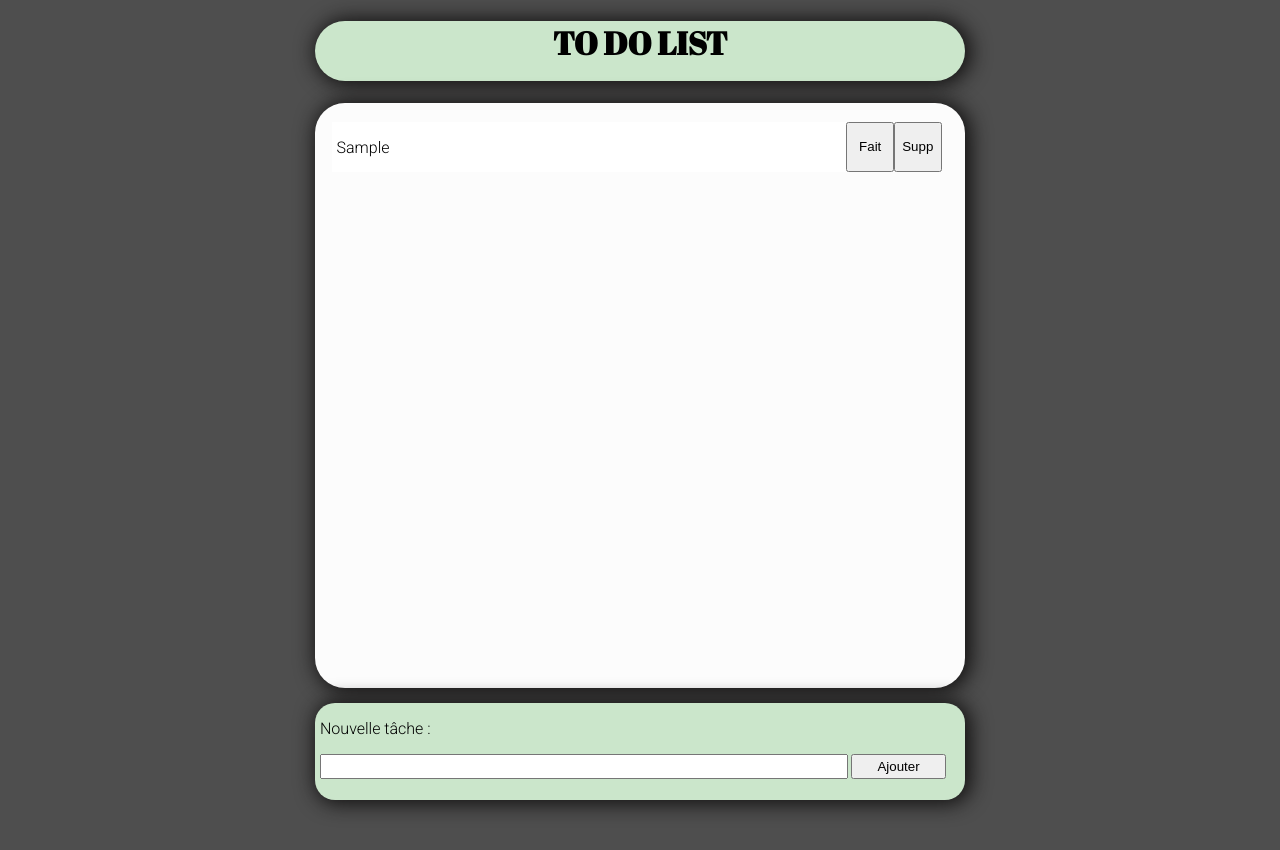
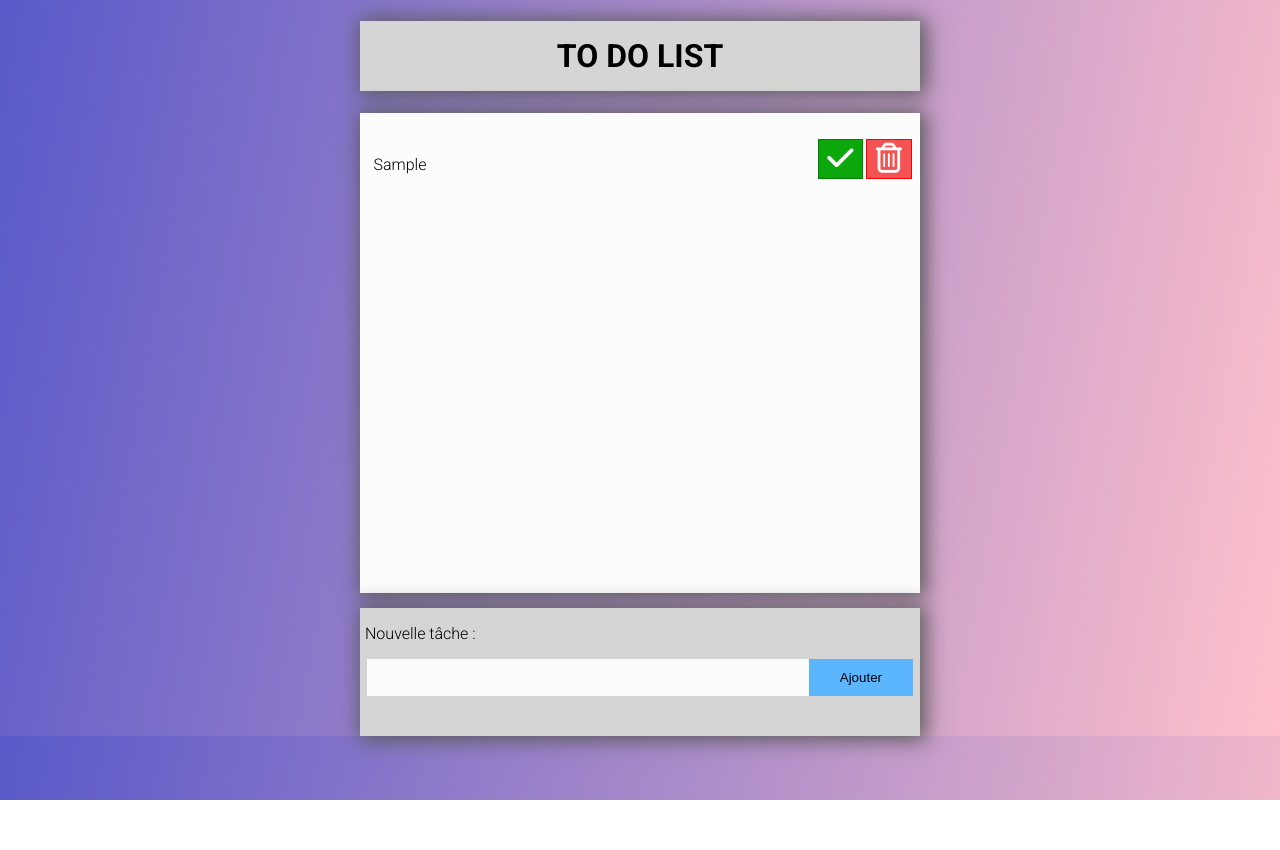
Before and after one commit to Paola-CCC/To-do-List-JS, a plain HTML site: page index.html in a window 1280 px wide. Both pictures are taken after typing "Sample" into the empty fields and a click on the input "Ajouter". After the commit the page ends 800 px from the top, so only its background shows below. Drawn offline with Linux system fonts and the light colour scheme.

Commit message:
Add files via upload

```diff
--- a/index.html
+++ b/index.html
@@ -5,11 +5,13 @@
     <meta http-equiv="X-UA-Compatible" content="IE=edge">
     <meta name="viewport" content="width=device-width, initial-scale=1.0">
     <link rel="stylesheet" href="todolist.css">
+    <link rel="stylesheet" href="css/all.css">
+    <script src="https://kit.fontawesome.com/52752e7efb.js" crossorigin="anonymous"></script>
     <link href="https://fonts.googleapis.com/css?family=Abril+Fatface|Roboto:300,700" rel="stylesheet">
     <title>Document</title>
 </head>
 <body>
-    <main >
+    <main class="linear-gradient" >
         <div class="container">
             <!--  Titre      -->
             <div class="" id="titre"><h1>TO DO LIST</h1></div>
@@ -21,6 +23,7 @@
                 <ul class="zoneList">
 
 
+
                 </ul>
 
             </div>
@@ -28,7 +31,6 @@
             <div id="new-task">
                 <p> Nouvelle tâche :</p>
                 <form action="" method="get">
-
                     <input type="text" name="text_information" id="task"  value=''>
                     <input type="submit" value="Ajouter" id ="submit">
                 </form>
--- a/todolist.css
+++ b/todolist.css
@@ -1,15 +1,20 @@
 body{
     margin: 0 auto;
     font-family: 'Roboto', sans-serif;
+    background-image: linear-gradient(100deg, rgb(89, 89, 201), pink);
+    background-size: 100%;
+
 }
 
 
 main{
-    height: 1050px;
-    background-color: rgb(78, 78, 78); ;
     display: flex;
     justify-content: center;
 }
+
+
+
+
 
 p {
     margin-left: 5px;
@@ -19,9 +24,8 @@ p {
 
 
 .container{
-    width: 650px;
-    height: 800px;
-    /* background-color: rgb(77, 32, 32);  */
+    width: 35em;
+    height: 30%;
     display: flex;
     flex-direction: column ;
 }
@@ -33,11 +37,10 @@ p {
 
 
 h1{
-    font-family: 'Abril Fatface', serif;
-    background-color: rgb(203, 230, 203);
-    box-shadow: 3px 1px 20px 3px rgb(18, 17, 17);
-    border-radius: 50px;
-    height: 60px;
+    font-family: 'Roboto', sans-serif;
+    background-color: rgb(214, 213, 213);
+    box-shadow: 3px 1px 20px 3px rgb(90, 90, 90);
+    padding: 0.5em 3em;
 }
 
 
@@ -45,33 +48,17 @@ h1{
 /* Partie Taches réalisées  */
 
 #added-list{
-    height: 600px;
+    width: 100%;
+    height: 30em;
     display: flex;
     flex-direction: column;
-    border-radius: 30px;
     background-color: rgb(252, 252, 252);
-    box-shadow: 3px 1px 20px 3px rgb(18, 17, 17);
-}
-
-
-
-
-.list{
-    background-color: rgb(255, 255, 255);
-    width: 100%;
-    display: flex;
-    height: 50px;
-    margin: 3px;
-    margin-right: 50px;
-}
-
-button{
-    width: 50px;
-    height: 50px;
-
+    box-shadow: 3px 1px 20px 3px rgb(90, 90, 90);
 }
 
 ul{
+    width: 100%;
+    padding: 0;
     display: flex;
     flex-direction: column;
     align-items: center;
@@ -80,12 +67,43 @@ ul{
 
 
 
-.list p {
-    width: 550px;
-    height: 20px;
+li{
+    width: 97%;
+    height: 40px;
     display: flex;
+    margin-top: 10px;
+}
+
+
+li p {
+    width: 100%;
+}
+
+
+.done{
+    width: 40px;
+    background-color: rgb(11, 167, 11);
+    padding: 3px ;
+    border-top: 1px solid green;
+    border-bottom: 1px solid green;
+    border-left: 1px solid green;
+    border-right: 1px solid green;
+    text-align: center;
+}
+
+.delete{
+    width: 40px;
+    background-color: rgb(245, 83, 83);
+    padding: 3px ;
+    border-top: 1px solid red;
+    border-bottom: 1px solid red;
+    border-left: 1px solid red;
+    border-right: 1px solid red;
+    text-align: center;
+    margin-left: 3px;
 
 }
+
 
 
 /* style qui s'applique quand on clique sur la tache validée */
@@ -104,35 +122,30 @@ ul{
 
 #new-task{
     margin-top: 15px;
-    background-color: rgb(203, 230, 203);
-    box-shadow: 3px 1px 20px 3px rgb(18, 17, 17);
-    height: 100px;
-    border-radius: 20px;
+    background-color: rgb(214, 213, 213);
+    box-shadow: 3px 1px 20px 3px rgb(90, 90, 90);
+    height: 8em;
 }
 
 
 form {
-    height: 25px;
     display: flex;
     flex-direction: row;
 }
 
-label{
-    width : 120px ;
-}
-
 
 #task{
-    width: 520px;
-    margin-left: 5px;
-
+    background-color: rgb(252, 252, 252);
+    width: 95%;
+    margin-left: 7px;
+    border: none;
 }
 
 #submit{
-    width: 95px;
-    margin-left: 3px;
-    margin-right: 5px;
-
+    background-color: hsl(207, 100%, 68%);
+    border : solid hsl(207, 100%, 68%);
+    padding: 0.6em 5%;
+    margin-right: 7px;
 }
 
 
--- a/todolist.js
+++ b/todolist.js
@@ -12,29 +12,42 @@ function creatNodes () {
     // On arrête l'évenement pas défaut de l'input sumbit
     let li = document.createElement('li');
     let para = document.createElement('p') ;
-    let btn1 = document.createElement('button') ;
-    let btn2 = document.createElement('button') ;
+
+    let divBtn1 = document.createElement('div') ;
+    let divBtn2 = document.createElement('div') ;
+
+
+
+    let btn1Text = `<i class="fas fa-check" style="font-size:30px;color:white;"></i>`;
+    let btn1 = divBtn1.innerHTML = btn1Text;
+    let btn2Text = `<i class="far fa-trash-alt" style="font-size:30px;color:white;"></i>`;
+    let btn2 = divBtn2.innerHTML = btn2Text;
+    ;
+
 
     // Ajouter la class de chaque element
     li.classList.add('list') ;
     para.classList.add('notDone')
-    btn1.classList.add('done') ;
-    btn2.classList.add('delete') ;
+
+    divBtn1.classList.add('done') ;
+    divBtn2.classList.add('delete') ;
+
 
     // Ajouter le texte
     para.textContent = inputValue.value ;
-    btn1.textContent = 'Fait' ;
-    btn2.textContent = 'Supp' ;
+
 
     // Ajouter au DOM comme dernier enfant
     li.appendChild(para)
-    li.appendChild(btn1)
-    li.appendChild(btn2)
+    li.appendChild(divBtn1)
+    li.appendChild(divBtn2)
     zoneList.appendChild(li)
-}
 
 
 
+
+
+}
 
 submit.addEventListener('click',(event)=>{
     event.preventDefault()
@@ -48,7 +61,6 @@ submit.addEventListener('click',(event)=>{
 
         }
     }
-
 
     // Fonction Pour modifier le style du paragraphe et de la boite qui contient le li.
     let buttonDone = document.querySelectorAll('.done');
```
